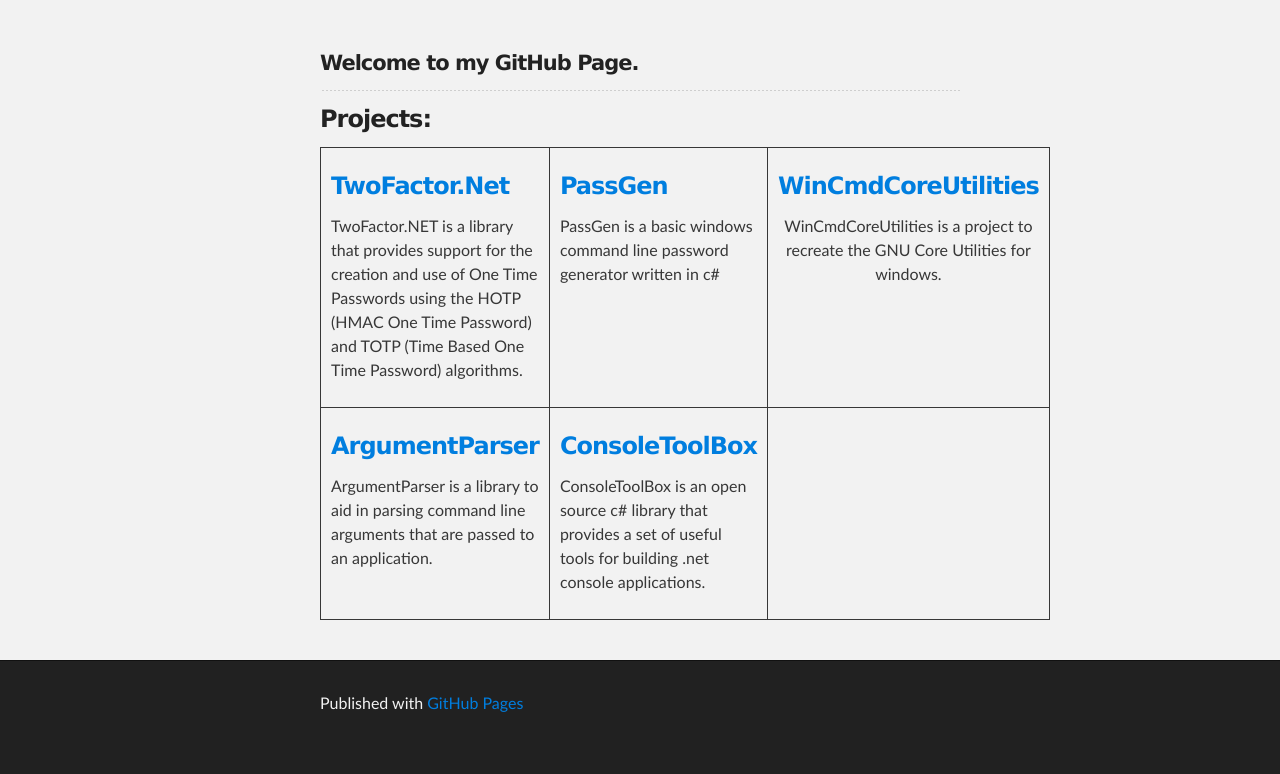
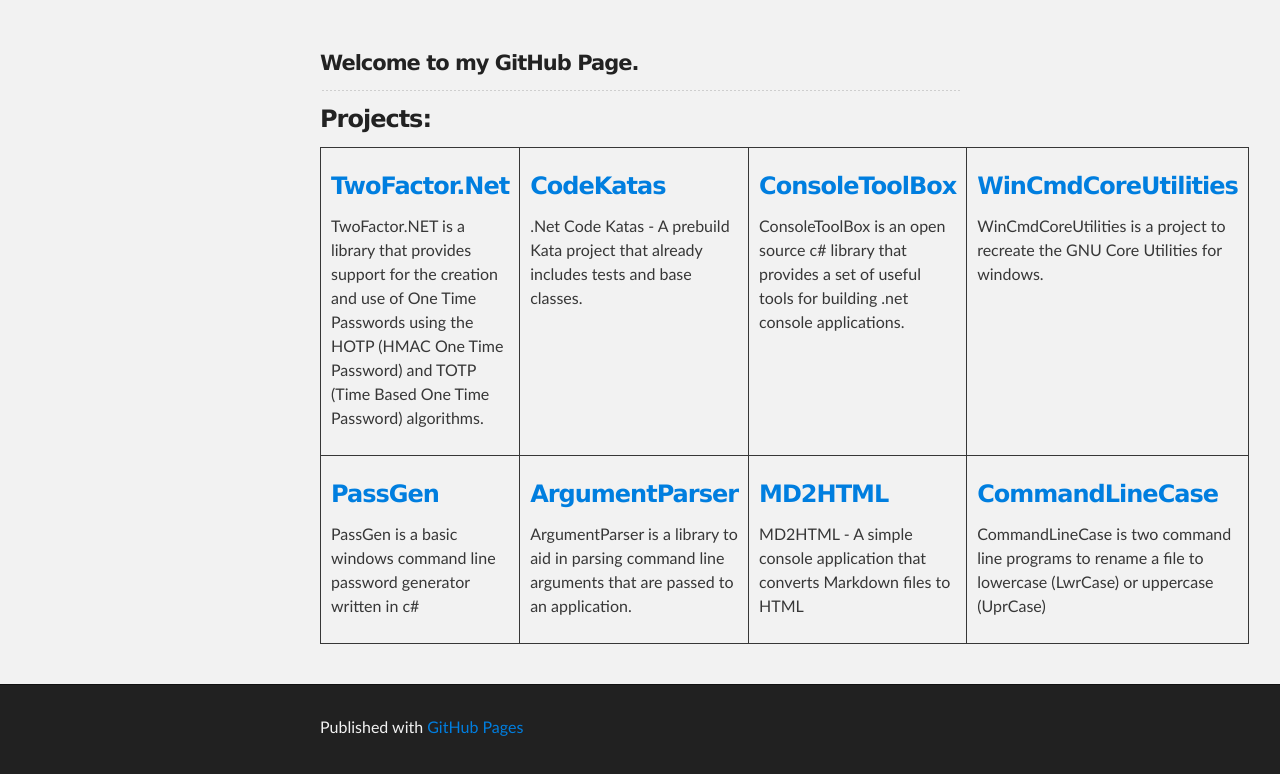
Before and after one commit to AlanBarber/alanbarber.github.io, a plain HTML site: page index.html in a window 1280 px wide. Shown: the part 239-1013 px from the top of the page. Before the commit the page ends 989 px from the top, so only its background shows below. Drawn offline with Linux system fonts and the light colour scheme.

Commit message:
Update index.html

```diff
--- a/index.html
+++ b/index.html
@@ -36,29 +36,49 @@
         <div align="center">
         <table sytle="border-collapse:collapse; border: 0px; padding: 4px;">
           <tr>
-            <td style="width: 33%; text-align: left;">
+
+            <td style="width: 25%; text-align: left;">
             <h3><a href="https://github.com/AlanBarber/TwoFactorNet">TwoFactor.Net</a></h3>
               <p>TwoFactor.NET is a library that provides support for the creation and use of One Time Passwords using the HOTP (HMAC One Time Password) and TOTP (Time Based One Time Password) algorithms.</p>
             </td>
-            <td style="width: 33%; text-align: left;">
+            <td style="width: 25%; text-align: left;">
+              <h3><a href="https://github.com/AlanBarber/CodeKatas">CodeKatas</a></h3>
+              <p>.Net Code Katas - A prebuild Kata project that already includes tests and base classes.</p>
+            </td>
+
+            <td style="width: 25%; text-align: left;">
+            <h3><a href="https://github.com/AlanBarber/consoletoolbox">ConsoleToolBox</a></h3>
+            <p>ConsoleToolBox is an open source c# library that provides a set of useful tools for building .net console applications.</p>
+           </td>
+
+            <td style="width: 25%; text-align: left;">
+            <h3><a href="https://github.com/AlanBarber/WinCmdCoreUtilities">WinCmdCoreUtilities</a></h3>
+            <p>WinCmdCoreUtilities is a project to recreate the GNU Core Utilities for windows.</p>
+            </td>
+
+          </tr>
+          <tr>
+
+            <td style="width: 25%; text-align: left;">
             <h3><a href="https://github.com/AlanBarber/PassGen">PassGen</a></h3>
             <p>PassGen is a basic windows command line password generator written in c#</p>
             </td>
-            <td style="width: 33%; text-align: center;">
-            <h3><a href="https://github.com/AlanBarber/WinCmdCoreUtilities">WinCmdCoreUtilities</a></h3>
-            <p>WinCmdCoreUtilities is a project to recreate the GNU Core Utilities for windows.</p>
-            </td>
-          </tr>
-          <tr>
-            <td style="width: 33%; text-align: left;">
+
+            <td style="width: 25%; text-align: left;">
             <h3><a href="https://github.com/AlanBarber/ArgumentParser">ArgumentParser</a></h3>
             <p>ArgumentParser is a library to aid in parsing command line arguments that are passed to an application.</p>
            </td>
-            <td style="width: 33%; text-align: left;">
-            <h3><a href="https://github.com/AlanBarber/consoletoolbox">ConsoleToolBox</a></h3>
-            <p>ConsoleToolBox is an open source c# library that provides a set of useful tools for building .net console applications.</p>
-           </td>
-            <td style="width: 33%; text-align: center;"></td>
+
+            <td style="width: 25%; text-align: left;">
+              <h3><a href="https://github.com/AlanBarber/MD2HTML">MD2HTML</a></h3>
+              <p>MD2HTML - A simple console application that converts Markdown files to HTML</p>
+            </td>
+
+            <td style="width: 25%; text-align: left;">
+              <h3><a href="https://github.com/AlanBarber/CommandLineCase">CommandLineCase</a></h3>
+              <p>CommandLineCase is two command line programs to rename a file to lowercase (LwrCase) or uppercase (UprCase)</p>
+            </td>
+
           </tr>
         </table>
         </div>
```
